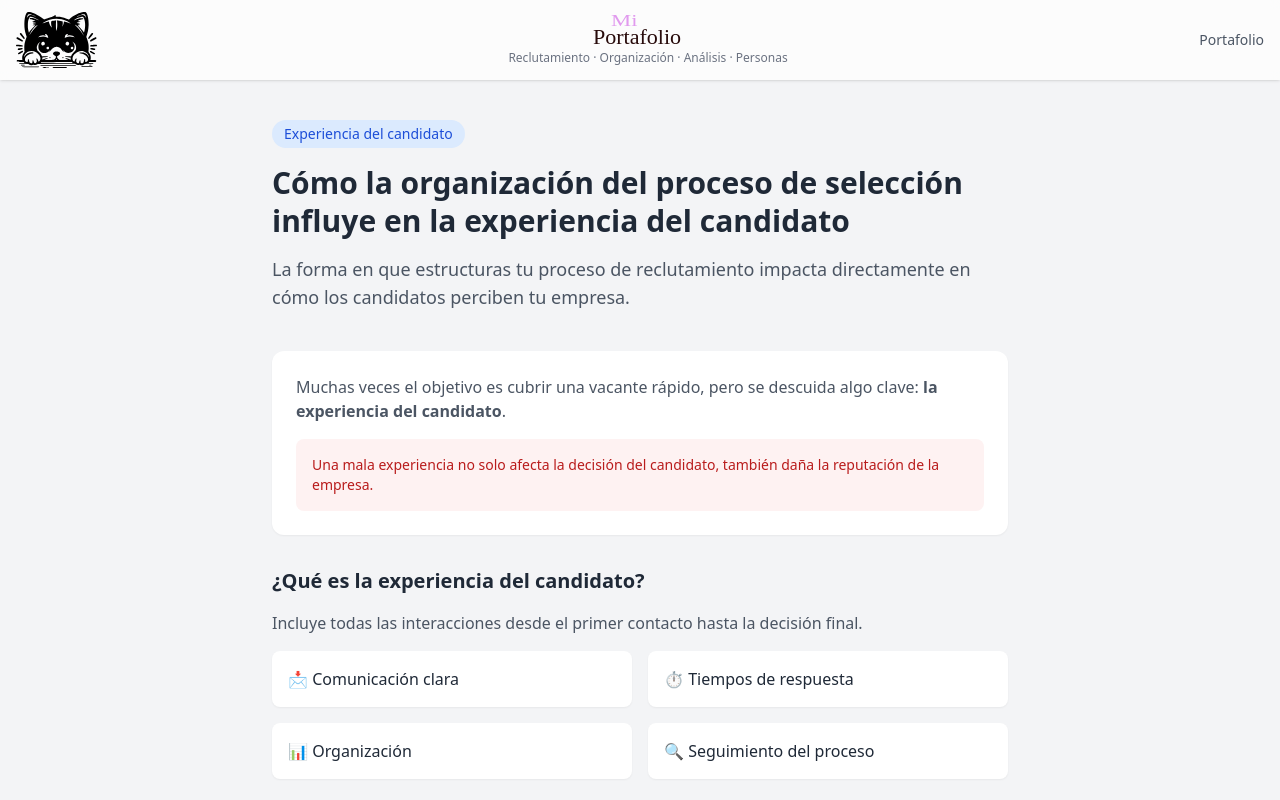
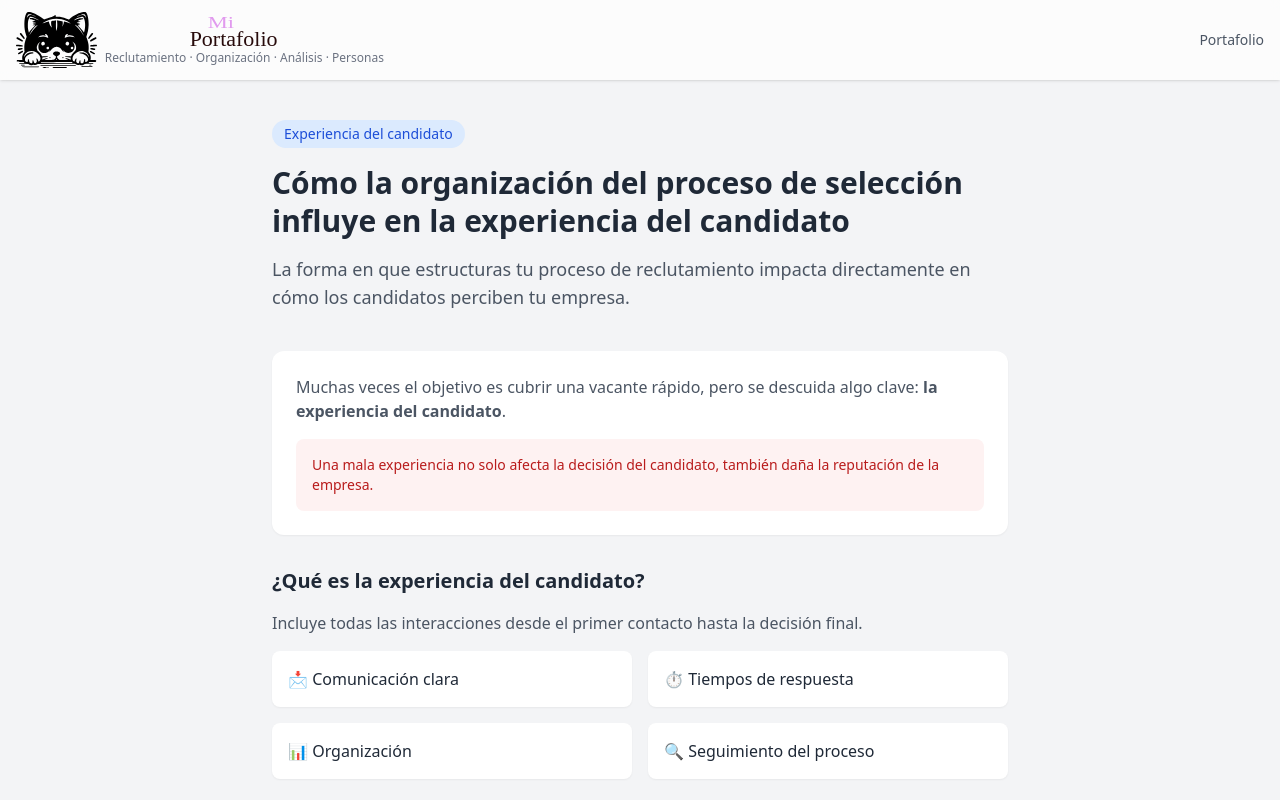
Before and after one commit to katty-rojas-soto/katty-rojas-soto.github.io, a website: page blog/experiencia-candidato-proceso-seleccion/index.html in a window 1280 px wide. Shown: the top 800 px of the page. Drawn offline with Linux system fonts and the light colour scheme.

```diff
--- a/blog/experiencia-candidato-proceso-seleccion/index.html
+++ b/blog/experiencia-candidato-proceso-seleccion/index.html
@@ -14,21 +14,24 @@
 <body class="bg-gray-100 text-gray-800 font-sans">
 
   <!-- Navbar -->
-  <nav class="bg-white/70 backdrop-blur-sm shadow sticky top-0 z-50">
+  <nav class="bg-white/70 backdrop-blur-sm shadow sticky top-0 z-50 transition duration-300 ease-in-out">
     <div class="max-w-7xl mx-auto px-4 py-3 flex justify-between items-center">
-      <a href="/">
+
+      <div class="grid grid-cols-[auto,1fr] items-center gap-2">
+        <a href="/">
           <img src="../../assets/logo-image-katty.svg" alt="JeffAngel Logo Icon" class="h-14 w-auto">
         </a>
-      <a href="/" class="hidden md:flex flex-col">
-        <img src="../../assets/logo-text-katty.svg" class="h-8 mb-1">
-        <span class="text-xs text-gray-500">
-          Reclutamiento · Organización · Análisis · Personas
-        </span>
-      </a>
+        <a href="/" class="hidden md:flex flex-col justify-center">
+          <img src="../../assets/logo-text-katty.svg" alt="Katty Portfolio" class="h-8 w-auto mb-1">
+          <span class="text-[12px] text-gray-500 leading-none">
+            Reclutamiento · Organización · Análisis · Personas
+          </span>
+        </a>
+      </div>
 
-      <a href="/" class="text-sm text-gray-600 hover:text-blue-600">
-        Portafolio
-      </a>
+      <div class="space-x-4 text-sm">
+        <a href="/" class="text-gray-600 hover:text-blue-600">Portafolio</a>
+      </div>
     </div>
   </nav>
 
```
